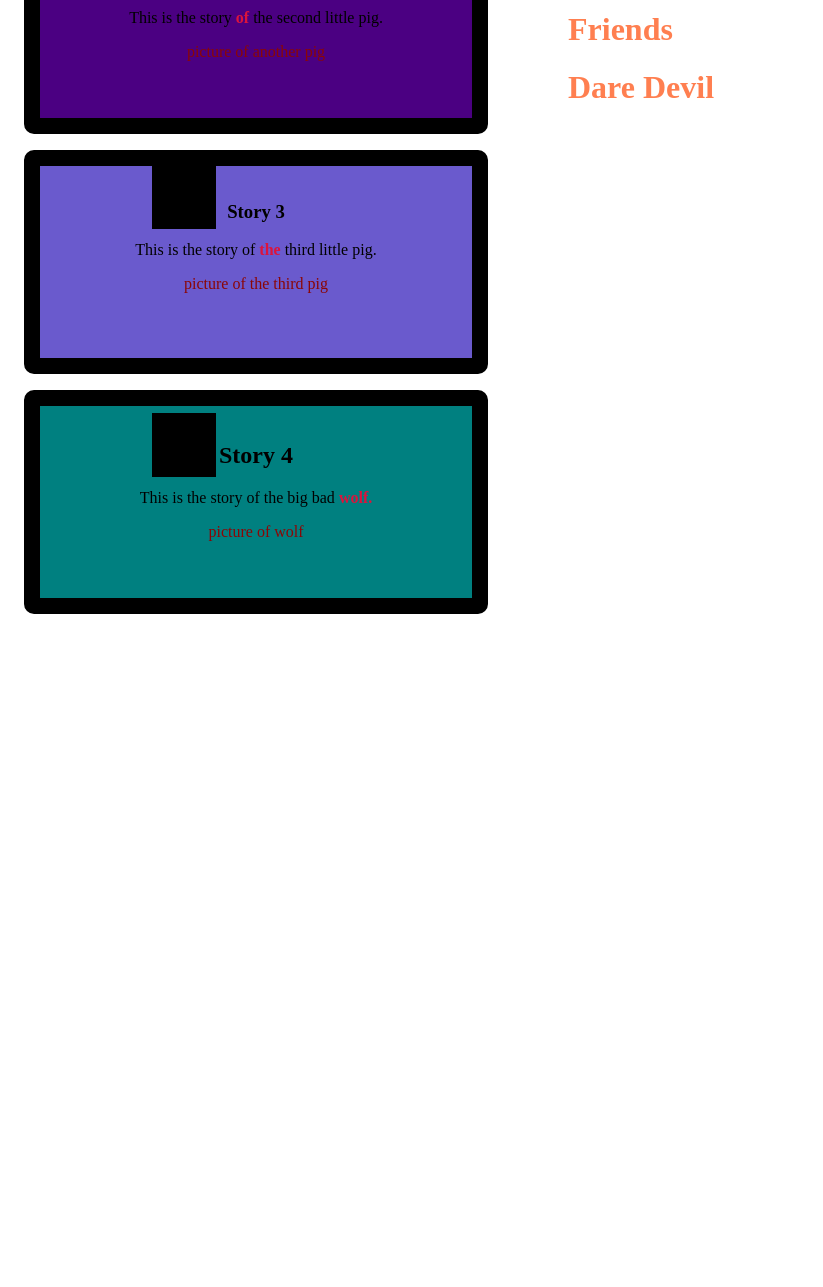
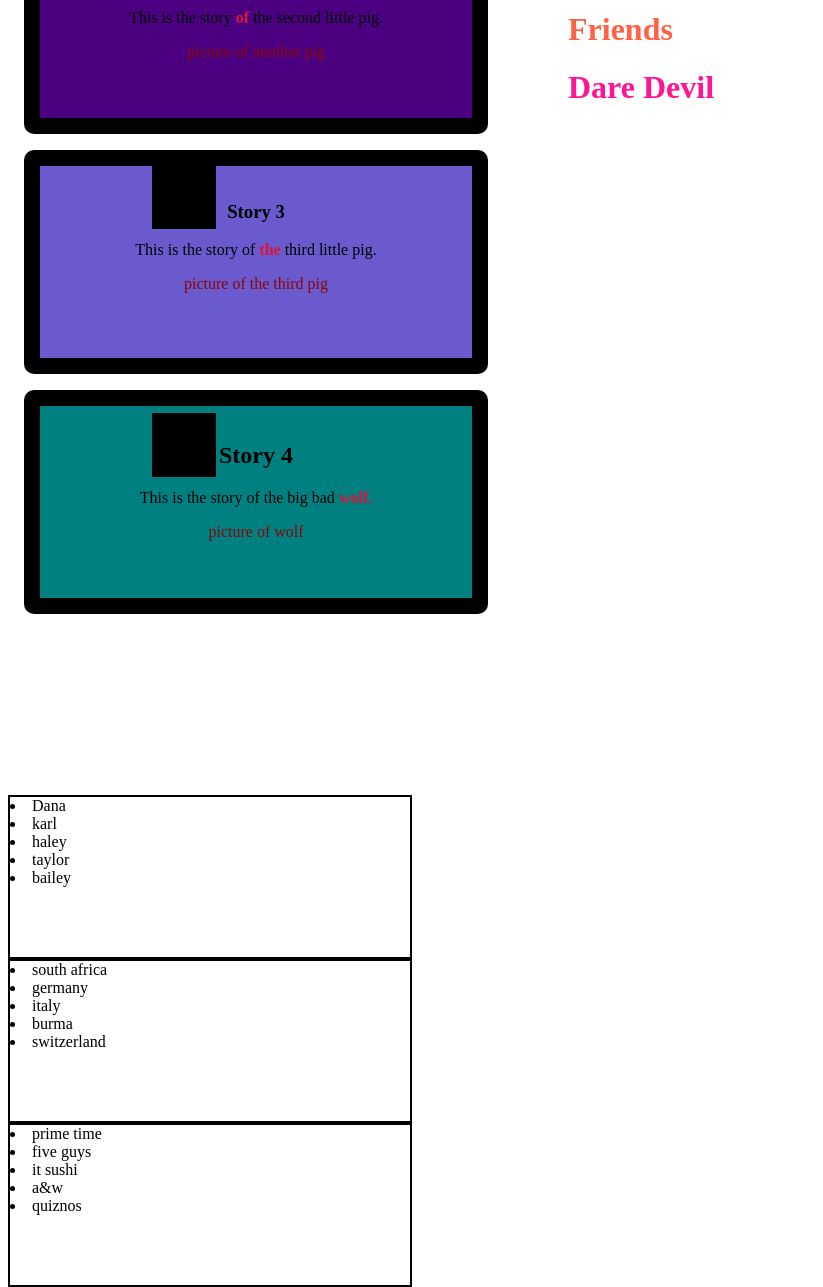
Before and after one commit to nomadjesse93/CSSlab, a plain HTML site: page index.html in a window 1280 px wide. Shown: the part 346-1633 px from the top of the page, without its empty margins (0-823 px from the left). Before the commit the page ends 960 px from the top, so only its background shows below. Drawn offline with Linux system fonts and the light colour scheme; a script that the page names is missing.

Commit message:
CSS lab final commit

```diff
--- a/index.html
+++ b/index.html
@@ -62,6 +62,34 @@
             <h1 class="like" id="show5">Friends</h1>
             <h1 class="like" id="show4">Dare Devil</h1>
         </div>
+        <div class="list">
+            <uo class=friends>
+                <li>Dana</li>
+                <li>karl</li>
+                <li>haley</li>
+                <li>taylor</li>
+                <li>bailey</li>
+            </uo>
+        </div>
+        <div class="list">
+            <uo class="places">
+                <li>south africa</li>
+                <li>germany</li>
+                <li>italy</li>
+                <li>burma</li>
+                <li>switzerland</li>
+            </uo>
+        </div>
+        <div class="list">
+            <uo class="resteraunts">
+                <li>prime time</li>
+                <li>five guys</li>
+                <li>it sushi</li>
+                <li>a&w</li>
+                <li>quiznos</li>
+            </uo>
+        </div>
+
 </body>
 
 </html>
--- a/style.css
+++ b/style.css
@@ -78,3 +78,21 @@ h1{
 .like{
     color: coral
 }
+#show1{
+    color: aqua
+}
+#show2{
+    color: cyan
+}
+#show3{
+    color: darkmagenta
+}
+#show4{
+    color: deeppink
+}
+#show5{
+    color: tomato
+}
+.list{
+    border: 2px solid black
+}
```
Also changed, not shown: 1 other file. Lines whose indentation alone changed are shown as unchanged.
